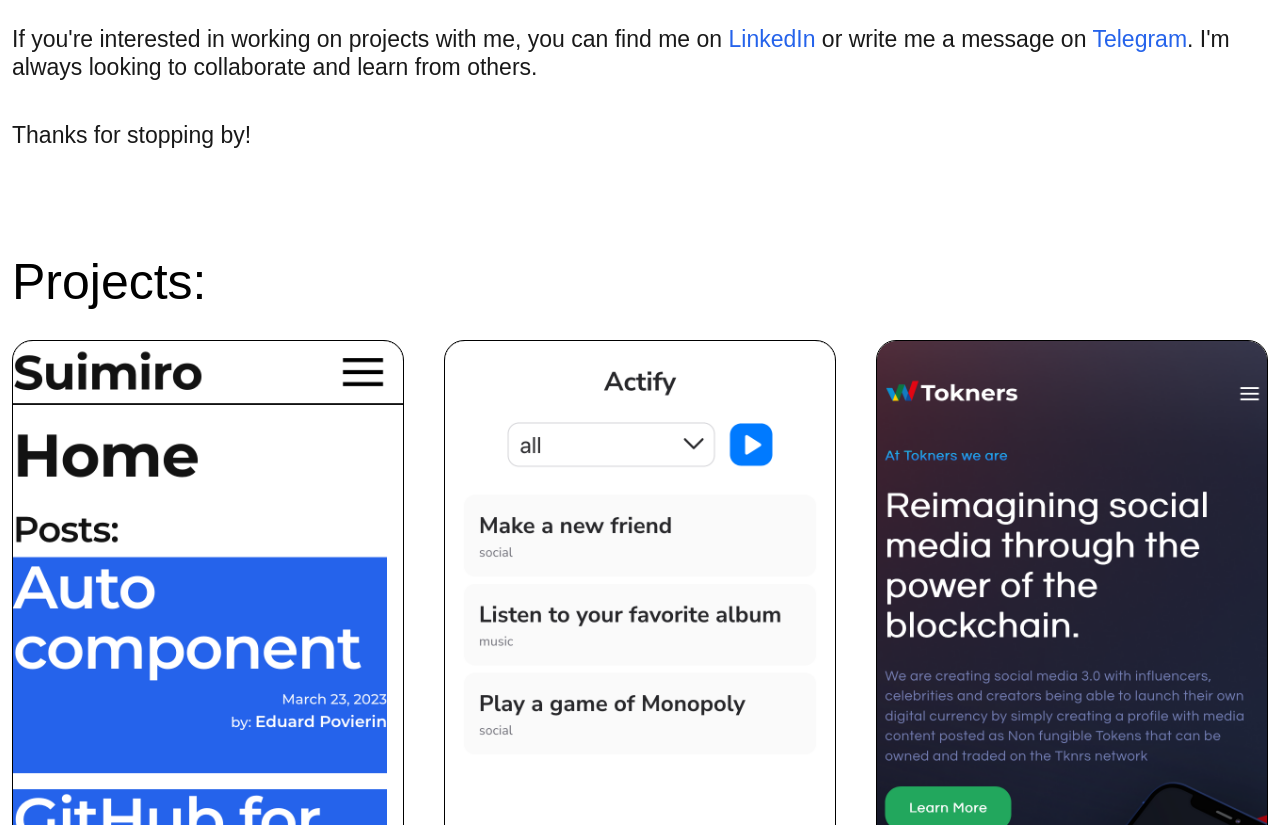
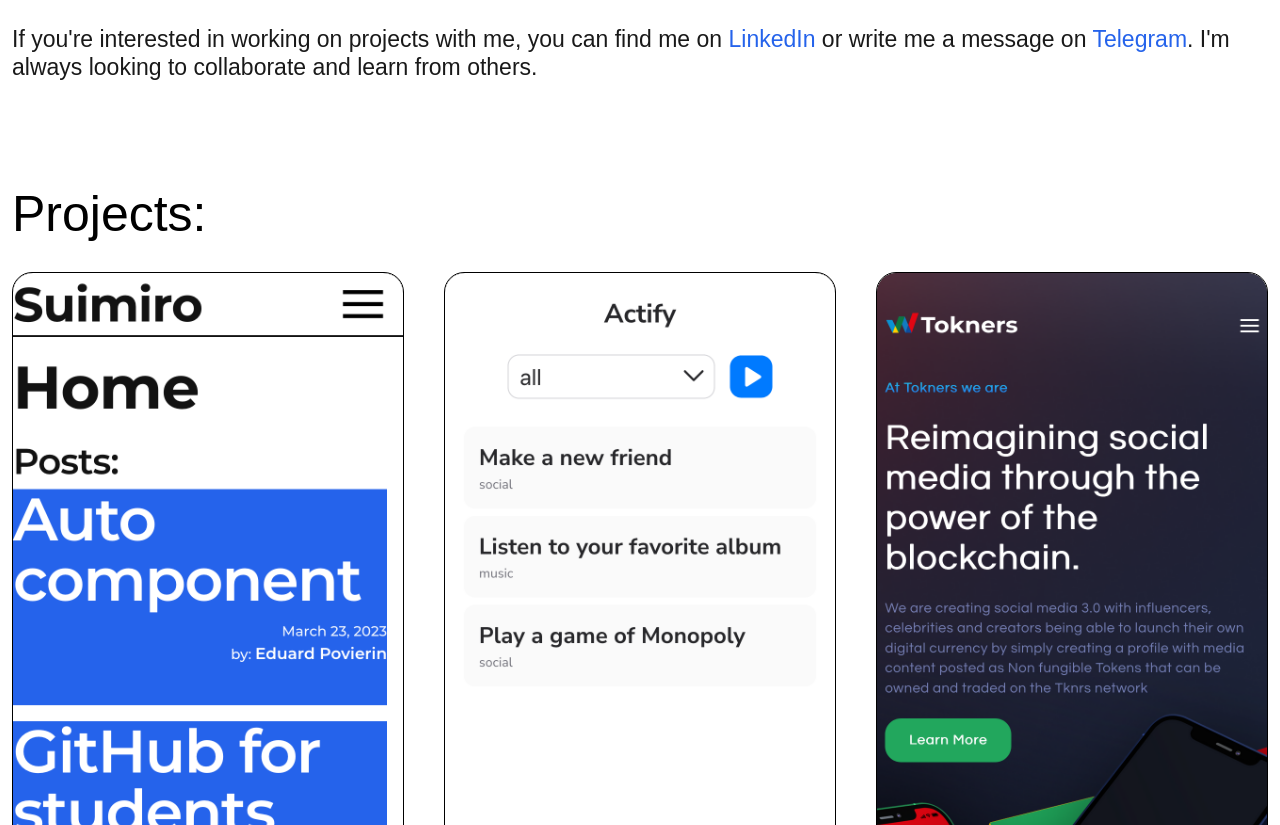
Before and after one commit to NightWanderer2004/Eduard-Povierin, a Next.js app: page / in a window 1280 px wide. Shown: the part 920-1745 px from the top of the page. Built offline with nearby package versions, Linux system fonts and the light colour scheme; a web font is replaced by a local one.

Commit message:
remove useless

```diff
--- a/src/components/screens/about/bio/Bio.jsx
+++ b/src/components/screens/about/bio/Bio.jsx
@@ -21,7 +21,6 @@ const Bio = () => {
                </a>
                . I'm always looking to collaborate and learn from others.
             </p>
-            <p>Thanks for stopping by!</p>
          </div>
       </div>
    )
```
